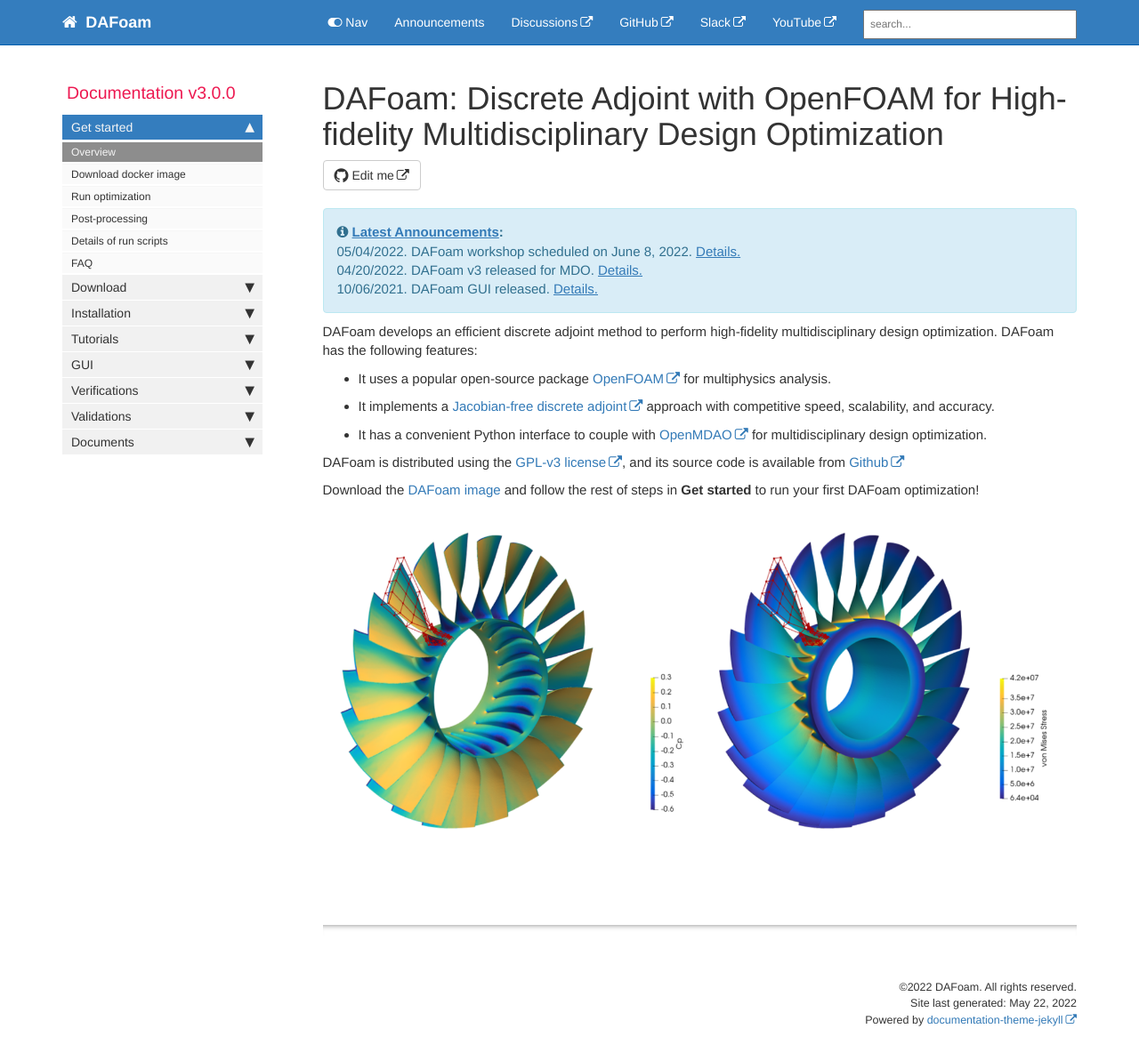
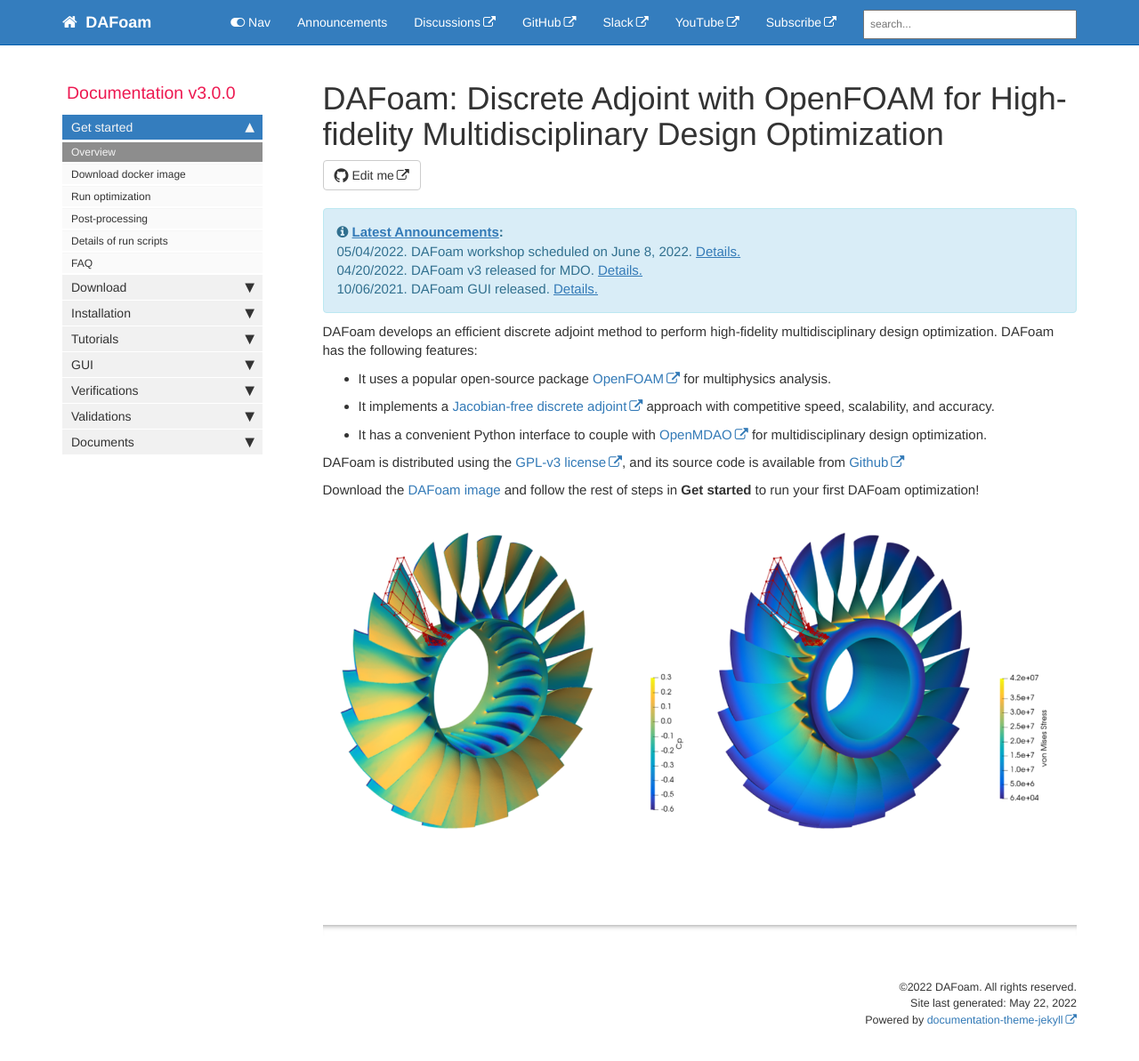
Before and after one commit to DAFoam/DAFoam.github.io, a Jekyll site: the page built from index.md, in a window 1280 px wide and 1207 px high. Shown: the top 1193 px of the window at 89% size. Built offline with Jekyll 4.4.1, drawn with Linux system fonts in a browser that asks for light colours; comment, search, counter and statistics services are not loaded.

Commit message:
content update

```diff
--- a/_data/topnav.yml
+++ b/_data/topnav.yml
@@ -13,6 +13,8 @@ topnav:
       external_url: https://join.slack.com/t/dafoam/shared_invite/zt-rtjjj940-g1n4EZNkAoenxyi6Qb~hyw
     - title: YouTube
       external_url: https://www.youtube.com/channel/UCr9SKeQBuntzYf-3ubtfzmQ
+    - title: Subscribe
+      external_url: https://forms.gle/aq46a3PuQ1abZ15M8
 
 
 #Topnav dropdowns
```
